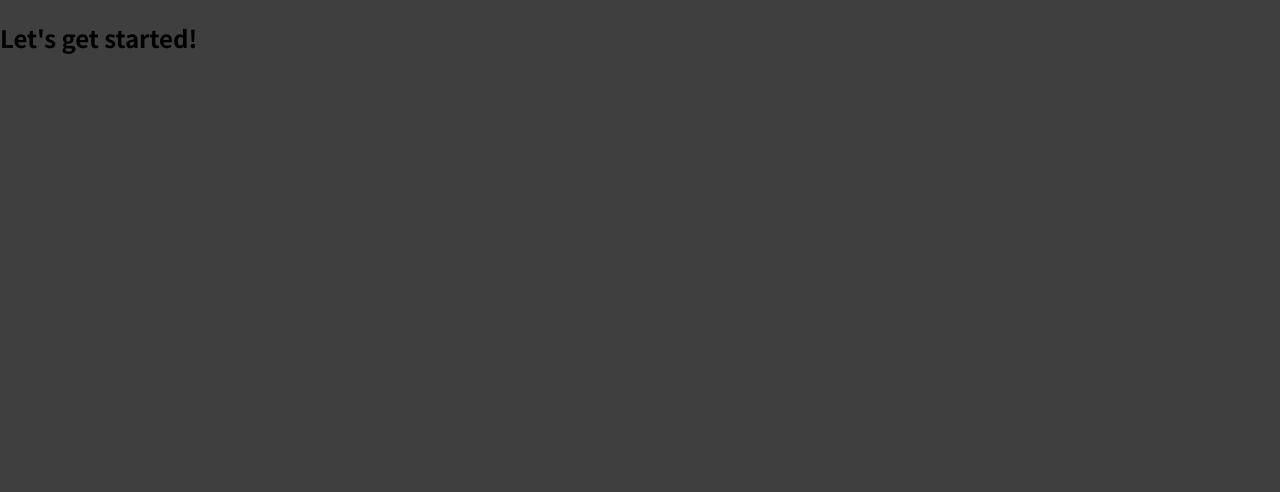
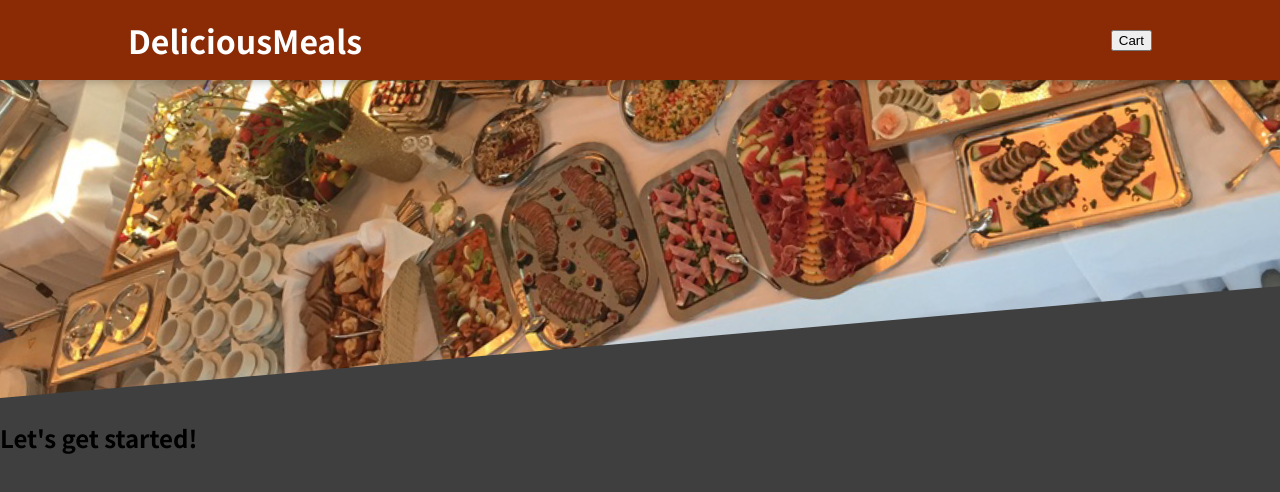
Before and after one commit to Joanna-Golofit/11-food-order-app, a React (Create React App) app: page / in a window 1280 px wide. Shown: the top 492 px of the page. Built offline with nearby package versions, Linux system fonts and the light colour scheme.

Commit message:
133. Adding a "Header" Component

```diff
--- a/src/App.js
+++ b/src/App.js
@@ -1,6 +1,9 @@
+import Header from "./components/Layout/Header";
+
 function App() {
   return (
     <div>
+      <Header/>
       <h2>Let's get started!</h2>
     </div>
   );
--- /dev/null
+++ b/src/components/Layout/Header.js
@@ -0,0 +1,19 @@
+import React from 'react';
+import classes from './Header.module.css';
+import mealsImage from '../../assets/meals.jpg';
+
+const Header = () => {
+  return (
+    <>
+      <header className={classes.header}>
+        <h1>DeliciousMeals</h1>
+        <button>Cart</button>
+      </header>
+      <div className={classes['main-image']}>
+        <img src={mealsImage} alt="A table full of food" />
+      </div>
+    </>
+  )
+}
+
+export default Header
--- /dev/null
+++ b/src/components/Layout/Header.module.css
@@ -0,0 +1,29 @@
+.header {
+  position: fixed;
+  top: 0;
+  left: 0;
+  width: 100%;
+  height: 5rem;
+  background-color: #8a2b06;
+  color: white;
+  display: flex;
+  justify-content: space-between;
+  align-items: center;
+  padding: 0 10%;
+  box-shadow: 0 2px 8px rgba(0, 0, 0, 0.25);
+  z-index: 10;
+}
+
+.main-image {
+  width: 100%;
+  height: 25rem;
+  z-index: 0;
+  overflow: hidden;
+}
+
+.main-image img {
+  width: 110%;
+  height: 100%;
+  object-fit: cover;
+  transform: rotateZ(-5deg) translateY(-4rem) translateX(-1rem);
+}
```
Also changed, not shown: src/assets/meals.jpg (added).
